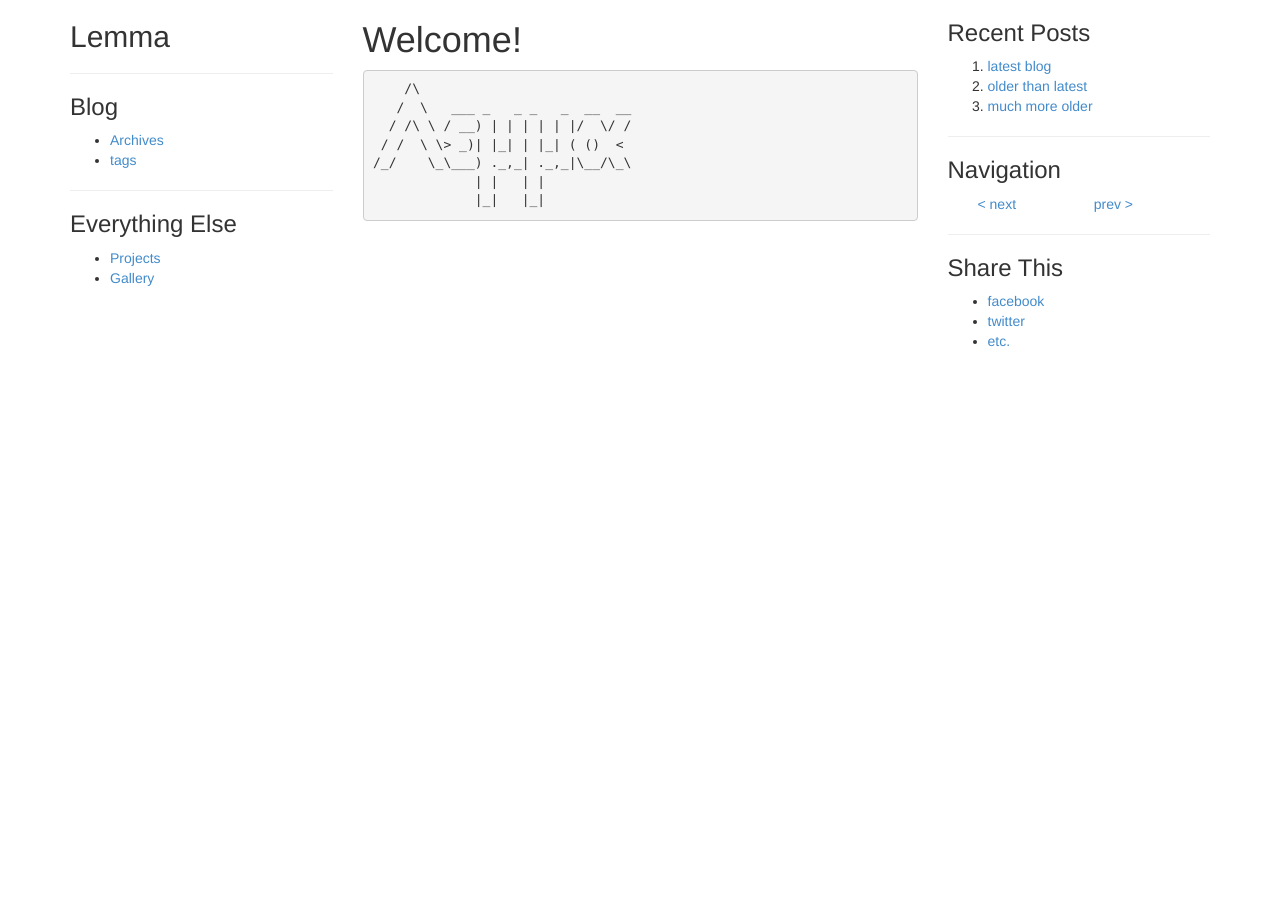
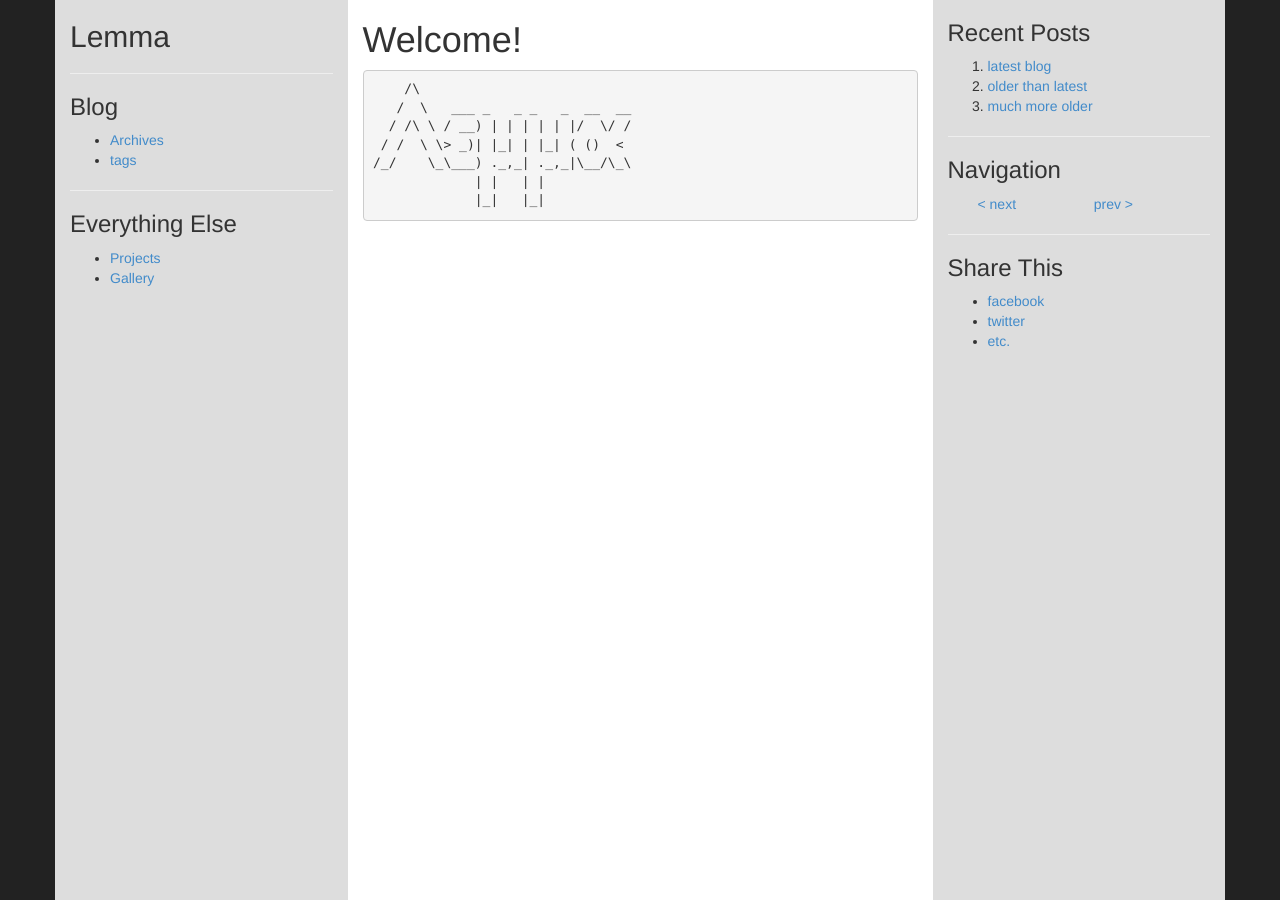
Before and after one commit to neizod/lemma-theme, a Jekyll site: the page built from index.md, in a window 1280 px wide. Built offline with Jekyll 4.4.1, drawn with Linux system fonts in a browser that asks for light colours; Markdown is read by kramdown in place of the engine named in the settings.

Commit message:
make simple theme color.

```diff
--- a/_includes/main.html
+++ b/_includes/main.html
@@ -1,4 +1,4 @@
-<div class="col-xs-12 col-sm-8 col-md-6">
+<div class="col-xs-12 col-sm-8 col-md-6" id="mainmatter">
   <h1>{{ page.title }}</h1>
   {{ content }}
 </div>
--- a/css/main.sass
+++ b/css/main.sass
@@ -10,12 +10,24 @@ div.figure
     p img
         max-width: 100%
 
+body
+    background: #222
+
+#leftbar, #rightbar
+    background: #ddd
+
+#mainmatter
+    background: #fff
+
 #menu-toggle
     position: absolute
     top:   $general-padding
     right: $general-padding
 
 
-@media (max-width: $screen-xs-max)
-    #leftbar
-        background: #ddd
+@media (min-width: $screen-sm-min)
+    html, body, div.container, div.row
+        height: 100%
+    #leftbar, #rightbar, #mainmatter
+        height: 100%
+        overflow: auto
```
